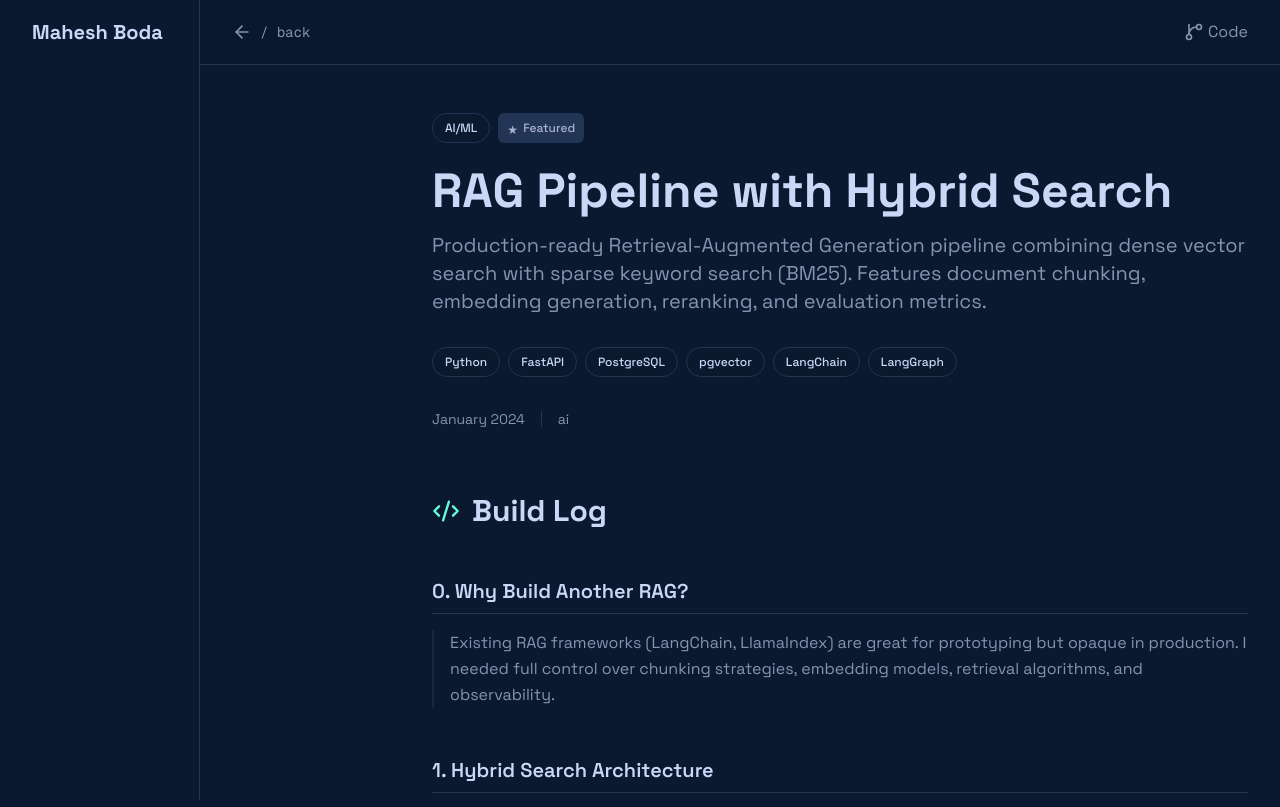
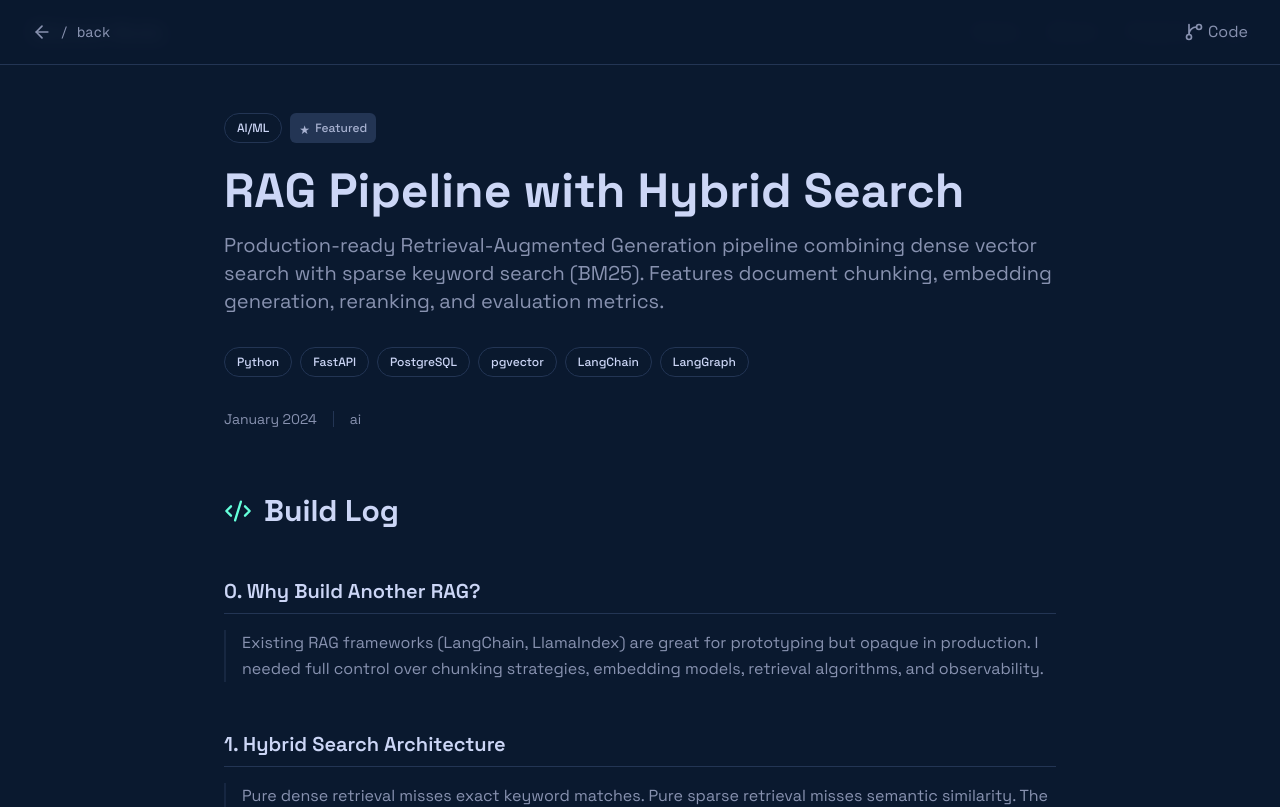
Before and after one commit to MaheshBoda-26/Portfolio, a Next.js app: page /project/rag-pipeline in a window 1280 px wide. Shown: the top 807 px of the page. Built offline with nearby package versions, Linux system fonts and the light colour scheme.

Commit message:
chore: update website content

```diff
--- a/src/app/layout.tsx
+++ b/src/app/layout.tsx
@@ -4,7 +4,6 @@ import "./globals.css";
 import { Header } from "@/components/layout/header";
 import { Footer } from "@/components/layout/footer";
 import { Toaster } from "@/components/ui/toaster";
-import SidebarNav from "@/components/layout/sidebar-nav";
 
 const spaceGrotesk = Space_Grotesk({
   variable: "--font-space-grotesk",
@@ -83,7 +82,6 @@ export default function RootLayout({ children }: React.PropsWithChildren) {
       </head>
       <body className="min-h-full flex flex-col bg-background text-foreground">
         <Header />
-        <SidebarNav />
         <main className="flex-1">{children}</main>
         <Footer />
         <Toaster />
--- a/src/app/project/[id]/ProjectDetailClient.tsx
+++ b/src/app/project/[id]/ProjectDetailClient.tsx
@@ -169,7 +169,7 @@ export default function ProjectDetailClient({ project, logs }: ProjectDetailClie
                           {related.title}
                         </h3>
                         <Badge variant="outline" className="tech-badge flex-shrink-0">
-                          {categoryLabels[related.category]}
+                          {categoryLabels[related.category as keyof typeof categoryLabels]}
                         </Badge>
                       </div>
                       <p className="text-muted-foreground text-sm line-clamp-2 mb-4">
```
